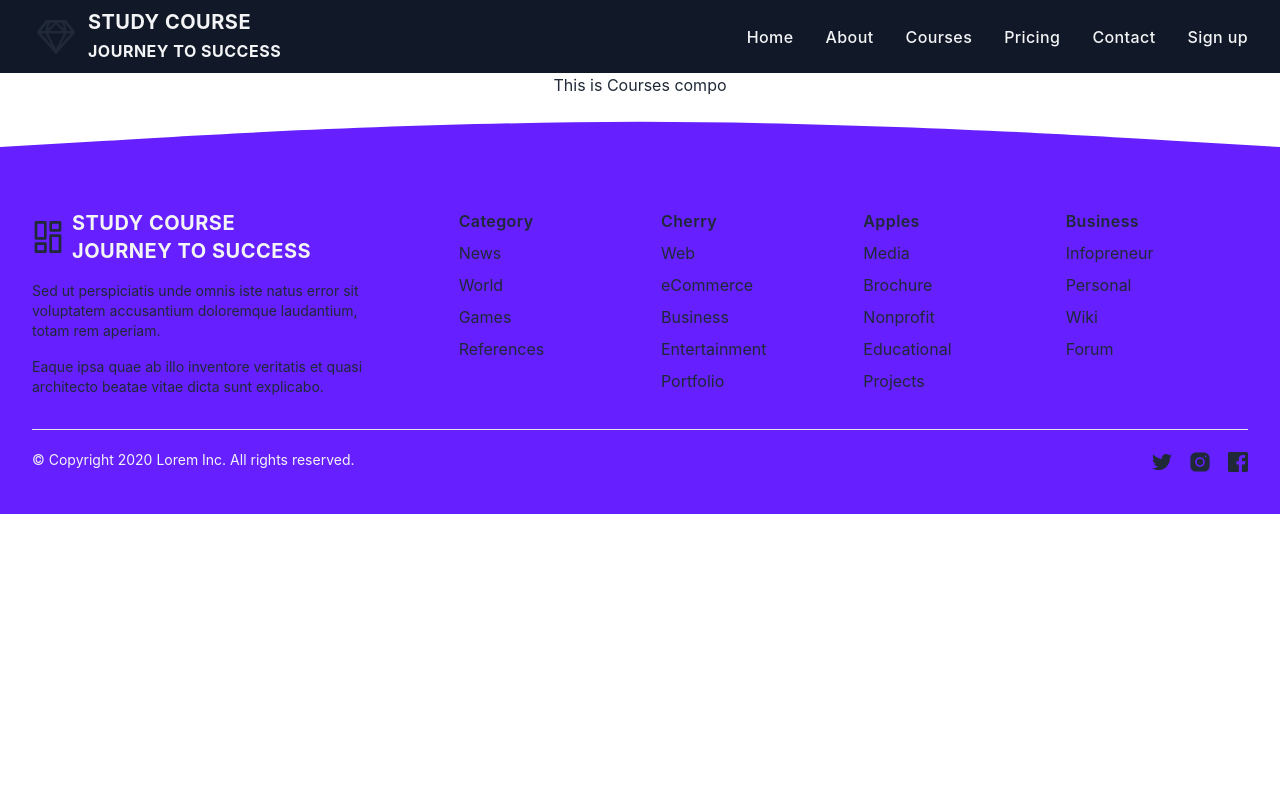
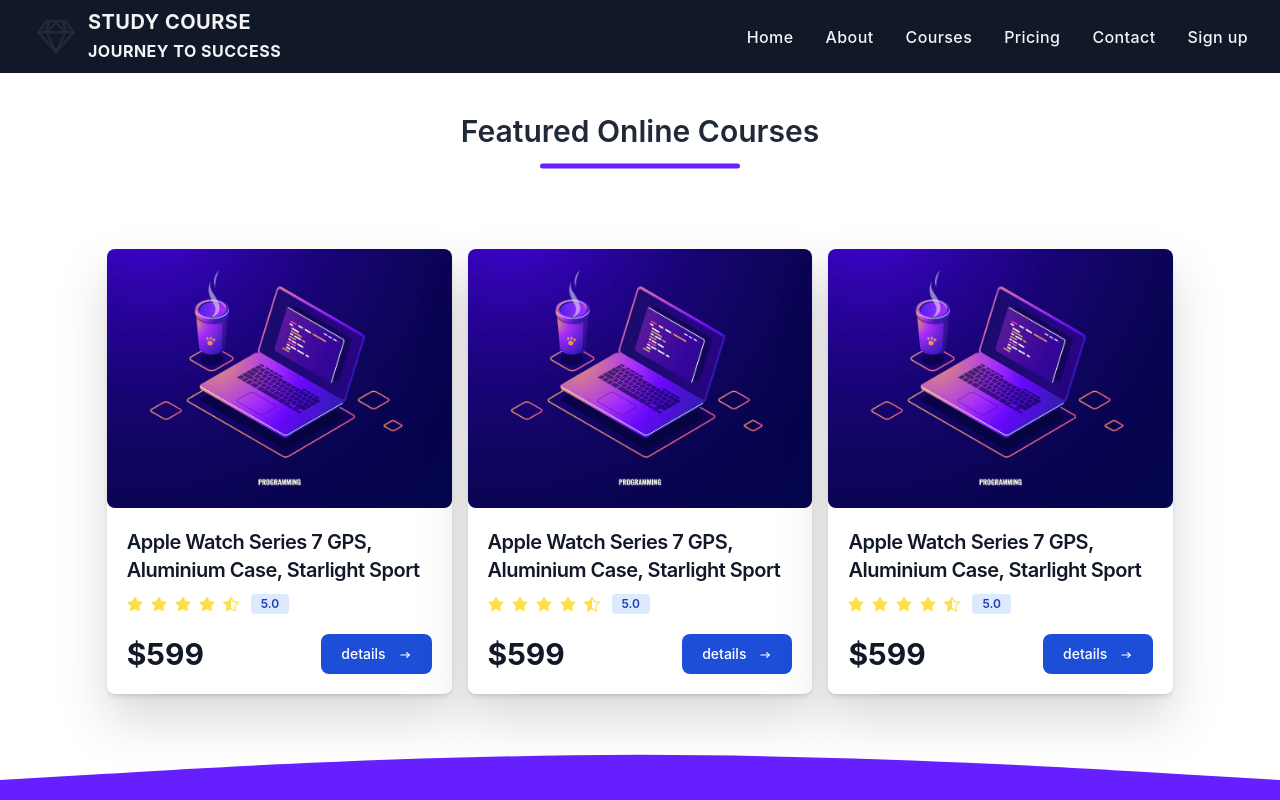
Before and after one commit to skmamunkhan072/b610_learning_platform_client_side_skmamunkhan072, a React (Create React App) app: page /courses in a window 1280 px wide. Shown: the top 800 px of the page. Built offline with nearby package versions, Linux system fonts and the light colour scheme.

Commit message:
card add

```diff
--- a/src/components/Pages/Courses/Courses.css
+++ b/src/components/Pages/Courses/Courses.css
@@ -0,0 +1,12 @@
+.section_title::after {
+  position: absolute;
+  content: "";
+  top: 100%;
+  left: 50%;
+  background: #661fff;
+  width: 200px;
+  transform: translate(-50%, -50%);
+  margin: 17px auto;
+  border-radius: 10px;
+  height: 5px;
+}
--- a/src/components/Pages/Courses/Courses.jsx
+++ b/src/components/Pages/Courses/Courses.jsx
@@ -1,9 +1,18 @@
 import React from "react";
+import Cart from "../../share/Cart/Cart";
+import "./Courses.css";
 
 const Courses = () => {
   return (
     <div>
-      <h1>This is Courses compo </h1>
+      <h1 className="section_title relative text-3xl font-semibold	my-10">
+        Featured Online Courses
+      </h1>
+      <div className="w-10/12 mx-auto my-20 grid gap-4  grid-cols-3">
+        <Cart />
+        <Cart />
+        <Cart />
+      </div>
     </div>
   );
 };
--- /dev/null
+++ b/src/components/Pages/Error/Error.jsx
@@ -0,0 +1,30 @@
+import React from "react";
+import { Link } from "react-router-dom";
+
+const Error = () => {
+  return (
+    <section className="flex items-center h-[100vh] p-16 dark:bg-gray-900 dark:text-gray-100">
+      <div className="container flex flex-col items-center justify-center px-5 mx-auto my-8">
+        <div className="max-w-md text-center">
+          <h2 className="mb-8 font-extrabold text-9xl dark:text-gray-600">
+            <span className="sr-only">Error</span>404
+          </h2>
+          <p className="text-2xl font-semibold md:text-3xl">
+            Sorry, we couldn't find this page.
+          </p>
+          <p className="mt-4 mb-8 dark:text-gray-400">
+            But dont worry, you can find plenty of other things on our homepage.
+          </p>
+          <Link
+            to="/home"
+            className="px-8 py-3 font-semibold rounded dark:bg-violet-400 dark:text-gray-900"
+          >
+            Back to homepage
+          </Link>
+        </div>
+      </div>
+    </section>
+  );
+};
+
+export default Error;
--- a/src/components/Pages/Home/Home.jsx
+++ b/src/components/Pages/Home/Home.jsx
@@ -2,6 +2,7 @@
 import { Link } from "react-router-dom";
 import { TbArrowRightTail } from "react-icons/tb";
 import HomeImg from "../../../img/shea_img/Homeimg.png";
+import Courses from "../Courses/Courses";
 
 const Home = () => {
   return (
@@ -42,15 +43,18 @@
                   <TbArrowRightTail className="inline-block text-2xl mt-[6px] ml-1" />
                 </Link>
               </div>
-              <div className="w-full max-w-xl xl:w-5/12">
-                {/* <div className="rounded shadow-2xl "> */}
-                <img src={HomeImg} alt="" className="rounded shadow-2xl" />
-                {/* </div> */}
+              <div className=" max-w-xl xl:w-12/12 xl:h-[600px] ">
+                <img
+                  src={HomeImg}
+                  alt=""
+                  className="rounded shadow-2xl d-block w-[100%] h-[100%]"
+                />
               </div>
             </div>
           </div>
         </div>
       </div>
+      <Courses />
     </div>
   );
 };
--- a/src/components/Routes/Routes.js
+++ b/src/components/Routes/Routes.js
@@ -3,17 +3,19 @@
 import About from "../Pages/About/About";
 import Contact from "../Pages/Contact/Contact";
 import Courses from "../Pages/Courses/Courses";
+import Error from "../Pages/Error/Error";
 import Home from "../Pages/Home/Home";
 import Login from "../Pages/Login/Login";
 import Pricing from "../Pages/Pricing/Pricing";
 import SingUp from "../Pages/SingUp/SingUp";
 import Trainers from "../Pages/Trainers/Trainers";
+import CoursesDetails from "../share/CoursesDetails/CoursesDetails";
 
 export const router = createBrowserRouter([
   {
     path: "/",
     element: <MainLayouts />,
-    errorElement: <div>error 404</div>,
+    errorElement: <Error />,
     children: [
       {
         path: "/",
@@ -30,6 +32,10 @@
       {
         path: "/courses",
         element: <Courses />,
+      },
+      {
+        path: "coursesdetails",
+        element: <CoursesDetails />,
       },
       {
         path: "/trainers",
--- /dev/null
+++ b/src/components/share/Cart/Cart.jsx
@@ -0,0 +1,50 @@
+import React from "react";
+import { Link } from "react-router-dom";
+import CardImg from "../../../img/shea_img/Homeimg.png";
+import { TbArrowNarrowRight } from "react-icons/tb";
+import { FaStar } from "react-icons/fa";
+import { BsStarHalf } from "react-icons/bs";
+
+const Cart = () => {
+  return (
+    <div className="my-5 drop-shadow-2xl">
+      <div className="w-full max-w-sm bg-white rounded-lg shadow-md dark:bg-gray-800 dark:border-gray-700">
+        <Link to="#">
+          <img className="rounded-lg" src={CardImg} alt="product imag" />
+        </Link>
+        <div className="px-5 pb-5">
+          <Link to="#">
+            <h5 className="text-xl text-start mt-5 font-semibold tracking-tight text-gray-900 dark:text-white">
+              Apple Watch Series 7 GPS, Aluminium Case, Starlight Sport
+            </h5>
+          </Link>
+          <div className="flex items-center mt-2.5 mb-5">
+            <FaStar className="text-yellow-300" />
+            <FaStar className="text-yellow-300 ml-2" />
+            <FaStar className="text-yellow-300 ml-2" />
+            <FaStar className="text-yellow-300 ml-2" />
+            <BsStarHalf className="text-yellow-300 ml-2" />
+
+            <span className="bg-blue-100 text-blue-800 text-xs font-semibold mr-2 px-2.5 py-0.5 rounded dark:bg-blue-200 dark:text-blue-800 ml-3">
+              5.0
+            </span>
+          </div>
+          <div className="flex justify-between items-center">
+            <span className="text-3xl font-bold text-gray-900 dark:text-white">
+              $599
+            </span>
+            <Link
+              to="/coursesdetails"
+              className="flex justify-center align-center text-white bg-blue-700 hover:bg-blue-800 focus:ring-4 focus:outline-none focus:ring-blue-300 font-medium rounded-lg text-sm px-5 py-2.5 text-center dark:bg-blue-600 dark:hover:bg-blue-700 dark:focus:ring-blue-800"
+            >
+              details
+              <TbArrowNarrowRight className="mt-1 ml-3" />
+            </Link>
+          </div>
+        </div>
+      </div>
+    </div>
+  );
+};
+
+export default Cart;
--- /dev/null
+++ b/src/components/share/CoursesDetails/CoursesDetails.jsx
@@ -0,0 +1,11 @@
+import React from "react";
+import "./CoursesDetails.css";
+const CoursesDetails = () => {
+  return (
+    <div>
+      <h1>Courses Details </h1>
+    </div>
+  );
+};
+
+export default CoursesDetails;
```
Also changed, not shown: src/components/share/Cart/Cart.css (added), src/components/share/CoursesDetails/CoursesDetails.css (added).
